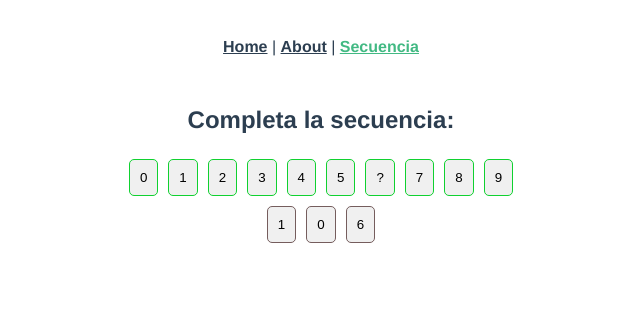
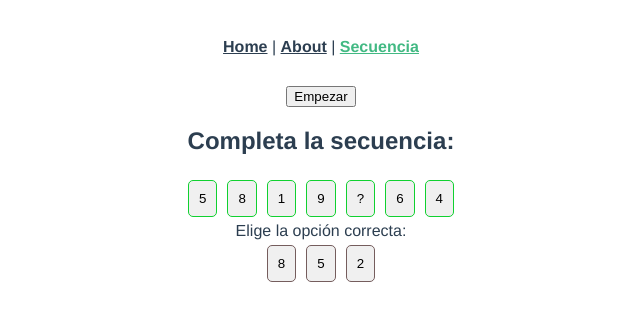
Before and after one commit to Hansucho/SecuenciaPRG-Vuejs, a Vue app: page /#/secuencia in a window 1280 px wide. Shown: the top 320 px of the page, without its empty margins (319-959 px from the left). Built offline with nearby package versions, Linux system fonts and the light colour scheme.

Commit message:
Fixed: Implementacion de contador de tiempo al momento de seleccionar el boton de empezar, aun pendiente de correcion de valores aleotroios

```diff
--- a/src/components/2.Secuencia/secuencia.vue
+++ b/src/components/2.Secuencia/secuencia.vue
@@ -1,5 +1,12 @@
 <template>
+
     <div>
+      <div>
+    <button v-if="!counting" @click="startCountdown">Empezar</button>
+    <div v-if="counting">
+      <p>Te quedan: {{ countdown }} segundos</p>
+    </div>
+  </div>
       <h2>Completa la secuencia: </h2>
       <div>
         <button v-for="num in sequence" :key="num"  class="secuencia-button">
@@ -7,6 +14,7 @@
         </button>
       </div>
       <div>
+        Elige la opción correcta: <br>
         <button  class="option-button" v-for="option in options" :key="option" @click="checkOption(option)" >
           {{ option }}
         </button>
@@ -23,17 +31,48 @@
   export default {
     data() {
       return {
-        sequence: [0, 1, 2, 3, 4, 5, 6, 7, 8, 9],
-        hiddenNumber: null,
-        options: [],
-        Resultado:'' // Opciones aleatorias
+        sequence: [],// aqui debemos de dejar vacio, para que solamente muestre los 7 números
+        hiddenNumber: null, //Numero Escondido
+        options: [], //Vecor par aalmacnera los números aleotorios
+        Resultado:'', // Opciones aleatorias
+        counting:false,
+        countdown:10
       };
     },
     mounted() {
+      //Llenamos nuestra secuencia con los números del 1 al 9
+      for(let numeros = 1 ; numeros<=9; numeros++){
+        this.sequence.push(numeros);
+      }
+
+      //Seleccionar aleatoriamente 7 números de la secuencia
+      this.sequence = this.sequence.sort(() => Math.random() - 0.5).slice(0, 7);
+
+      //al momento que se monte el componente, realizamos la opcion aleatorio de nuestra secuencia con el número escondido
       this.hiddenNumber = this.sequence[Math.floor(Math.random() * this.sequence.length)];
       this.generateOptions();
     },
     methods: {
+
+      startCountdown() {
+      this.generateSequence(); // Generar una nueva secuencia con un nuevo número oculto
+      this.counting = true;
+      let timer = setInterval(() => {
+        if (this.countdown > 0) {
+          this.countdown--;
+        } else {
+          clearInterval(timer);
+          this.counting = false;
+          this.countdown = 10; // Reiniciar la cuenta regresiva
+        }
+      }, 1000);
+    },
+
+    generateSequence() {
+      this.sequence = []; // Limpiar la secuencia actual
+      this.options = []; // Limpiar las opciones actuales
+      this.generateOptions();
+    },
       generateOptions() {
         // Generar opciones aleatorias basadas en la secuencia, excluyendo el número oculto
         this.options = this.sequence.filter(num => num !== this.hiddenNumber).slice(0, 2); // Por ejemplo, mostraremos solo dos opciones
@@ -41,6 +80,13 @@
         this.shuffleArray(this.options); // Mezclar las opciones
       },
       checkOption(option) {
+        if (this.counting) {
+        clearInterval(this.timer); // Detener el temporizador si todavía está corriendo
+        this.counting = false;
+      }
+
+
+        //Funcion para checkar nuestro resultado
         if (option === this.hiddenNumber) {
           console.log('¡Correcto! El número oculto era:', this.hiddenNumber);
           this.Resultado="¡Correcto! El número oculto era:" + this.hiddenNumber
```
